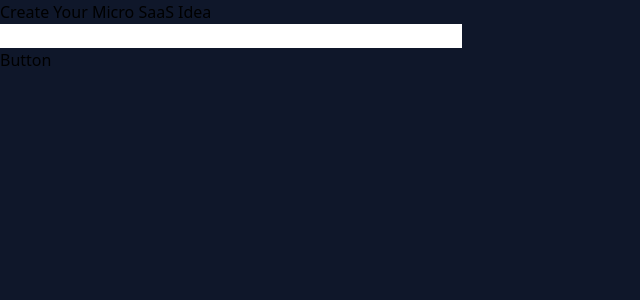
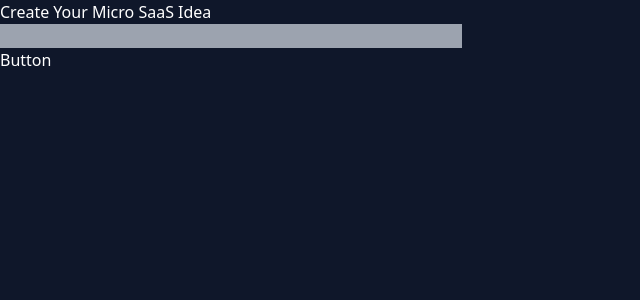
Before and after one commit to lucas9121/Idea-Generator-Frontend, a React (Create React App) app: page / in a window 1280 px wide. Shown: the top 300 px of the page, without its empty margins (0-640 px from the left). Built offline with nearby package versions, Linux system fonts and the light colour scheme.

Commit message:
fixing config

```diff
--- a/tailwind.config.js
+++ b/tailwind.config.js
@@ -1,6 +1,6 @@
 /** @type {import('tailwindcss').Config} */
 module.exports = {
-  content: ["./src/**/*.{html,js}"],
+  content: ["./src/**/*.{js,jsx,ts,tsx}"],
   theme: {
     extend: {},
   },
```
